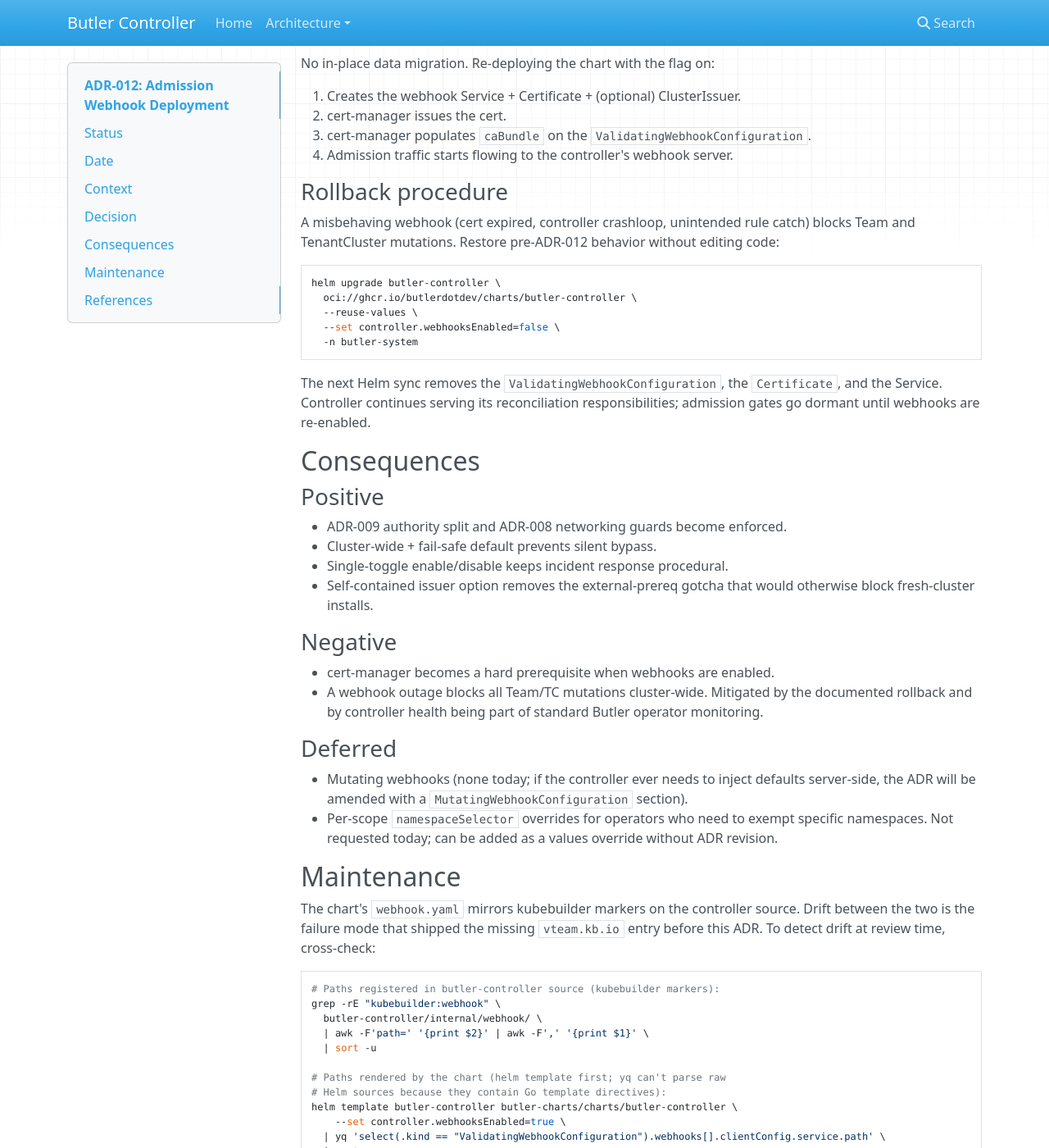
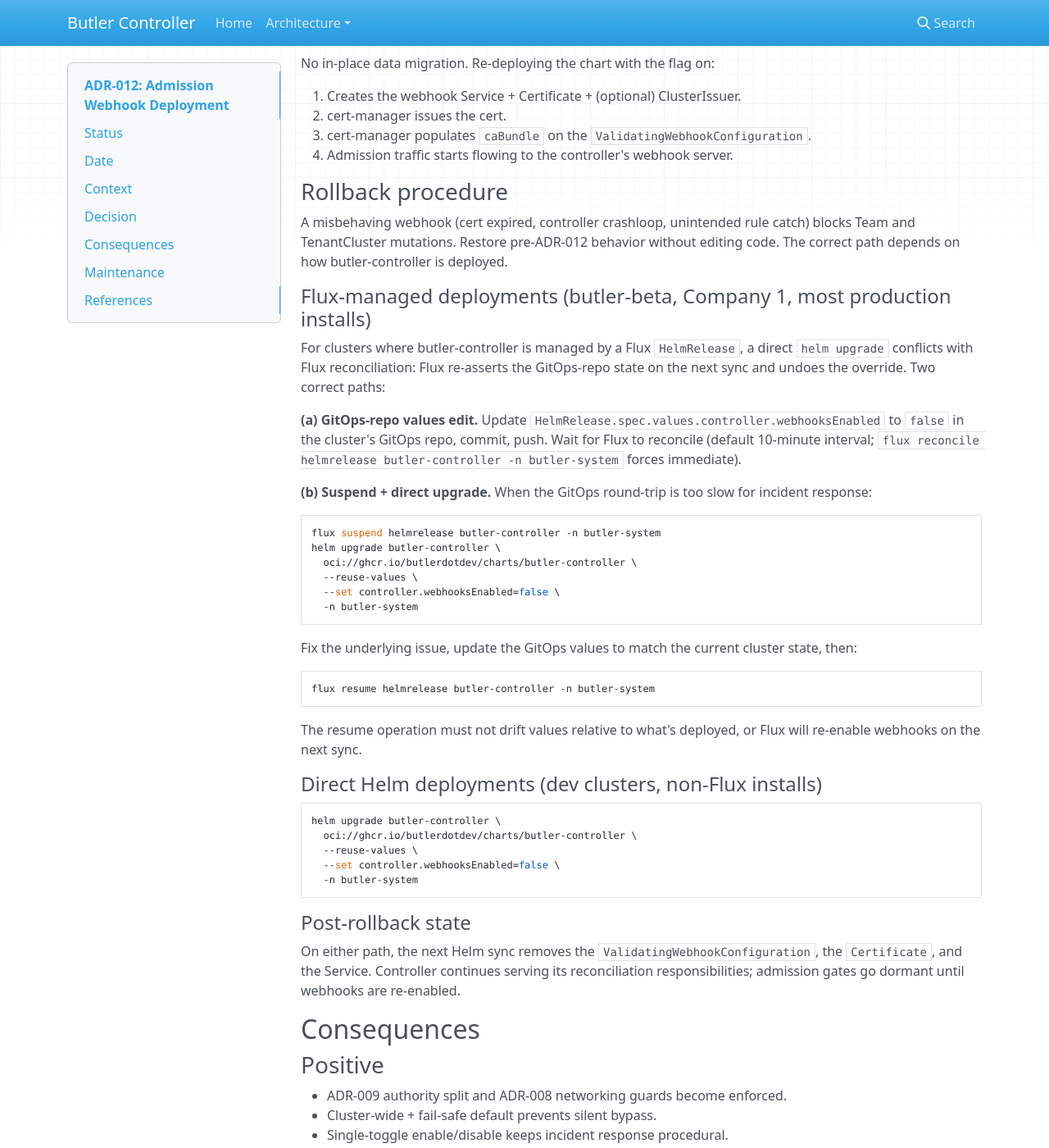
Before and after one commit to butlerdotdev/butler-controller, an MkDocs documentation site: the page built from docs/architecture/ADR-012-admission-webhook-deployment.md, in a window 1280 px wide and 1400 px high, scrolled down 2469 px. Shown: the whole window at 82% size. Built offline with MkDocs 1.6.1, drawn with Linux system fonts in a browser that asks for light colours; nearby versions of some CDN libraries.

Commit message:
docs(adr): expand ADR-012 rollback section for Flux-managed deployments
Documents two Flux-aware rollback paths (GitOps-values edit, suspend+
direct-upgrade+resume) alongside the existing direct-helm path. On
butler-beta and Company 1 clusters where butler-controller runs under
Flux HelmRelease management, a direct helm upgrade conflicts with the
Flux reconciliation loop; the original rollback command would be
re-asserted back to enabled on the next sync.

Documented here because incident response under time pressure is the
wrong moment to discover which rollback path matches the cluster's
deployment model.

````diff
--- a/docs/architecture/ADR-012-admission-webhook-deployment.md
+++ b/docs/architecture/ADR-012-admission-webhook-deployment.md
@@ -89,7 +89,34 @@ No in-place data migration. Re-deploying the chart with the flag on:
 
 ### Rollback procedure
 
-A misbehaving webhook (cert expired, controller crashloop, unintended rule catch) blocks Team and TenantCluster mutations. Restore pre-ADR-012 behavior without editing code:
+A misbehaving webhook (cert expired, controller crashloop, unintended rule catch) blocks Team and TenantCluster mutations. Restore pre-ADR-012 behavior without editing code. The correct path depends on how butler-controller is deployed.
+
+#### Flux-managed deployments (butler-beta, Company 1, most production installs)
+
+For clusters where butler-controller is managed by a Flux `HelmRelease`, a direct `helm upgrade` conflicts with Flux reconciliation: Flux re-asserts the GitOps-repo state on the next sync and undoes the override. Two correct paths:
+
+**(a) GitOps-repo values edit.** Update `HelmRelease.spec.values.controller.webhooksEnabled` to `false` in the cluster's GitOps repo, commit, push. Wait for Flux to reconcile (default 10-minute interval; `flux reconcile helmrelease butler-controller -n butler-system` forces immediate).
+
+**(b) Suspend + direct upgrade.** When the GitOps round-trip is too slow for incident response:
+
+```bash
+flux suspend helmrelease butler-controller -n butler-system
+helm upgrade butler-controller \
+  oci://ghcr.io/butlerdotdev/charts/butler-controller \
+  --reuse-values \
+  --set controller.webhooksEnabled=false \
+  -n butler-system
+```
+
+Fix the underlying issue, update the GitOps values to match the current cluster state, then:
+
+```bash
+flux resume helmrelease butler-controller -n butler-system
+```
+
+The resume operation must not drift values relative to what's deployed, or Flux will re-enable webhooks on the next sync.
+
+#### Direct Helm deployments (dev clusters, non-Flux installs)
 
 ```bash
 helm upgrade butler-controller \
@@ -99,7 +126,9 @@ helm upgrade butler-controller \
   -n butler-system
 ```
 
-The next Helm sync removes the `ValidatingWebhookConfiguration`, the `Certificate`, and the Service. Controller continues serving its reconciliation responsibilities; admission gates go dormant until webhooks are re-enabled.
+#### Post-rollback state
+
+On either path, the next Helm sync removes the `ValidatingWebhookConfiguration`, the `Certificate`, and the Service. Controller continues serving its reconciliation responsibilities; admission gates go dormant until webhooks are re-enabled.
 
 ## Consequences
 
````
